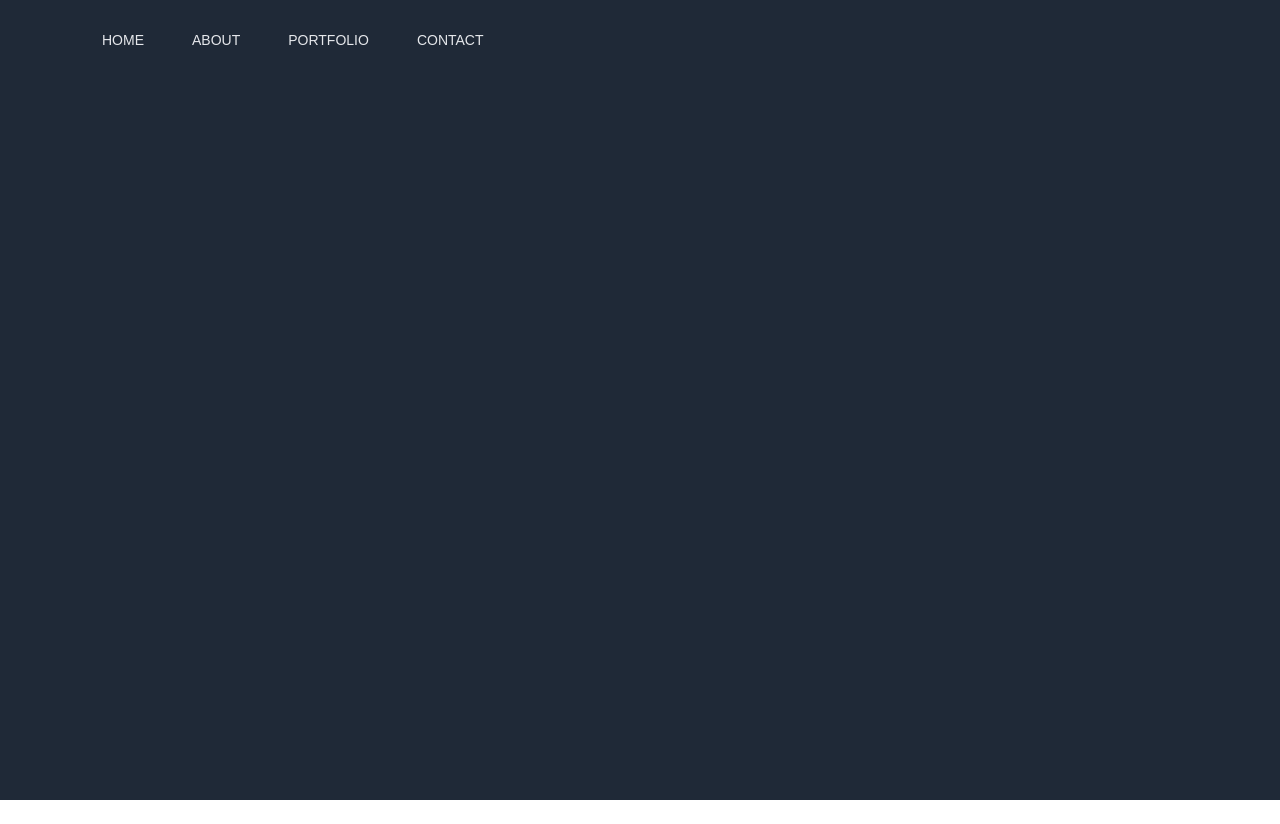
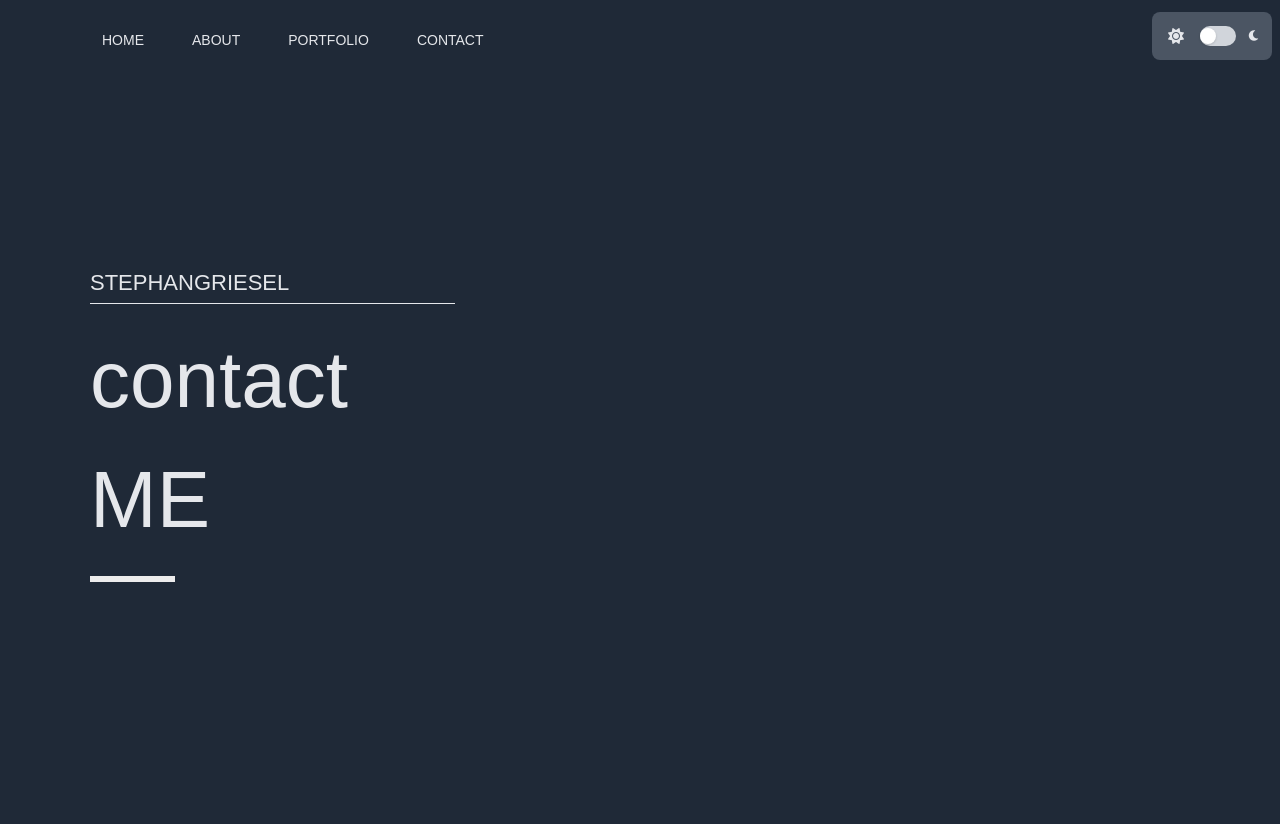
Before and after one commit to stephangriesel/stephangriesel-2022, a Vue app: page /contact in a window 1280 px wide. Before the commit this address had no page. Before the commit the page ends 800 px from the top, so only its background shows below. Built offline with nearby package versions, Linux system fonts and the light colour scheme.

Commit message:
views add, routes update

```diff
--- a/src/components/Navigation.vue
+++ b/src/components/Navigation.vue
@@ -5,9 +5,9 @@
       </div>
       <ul v-show="!mobile" class="navigation">
         <li><router-link class="link" :to="{name: 'Home'}">Home</router-link></li>
-        <li><router-link class="link" :to="{name: ''}">About</router-link></li>
-        <li><router-link class="link" :to="{name: ''}">Portfolio</router-link></li>
-        <li><router-link class="link" :to="{name: ''}">Contact</router-link></li>
+        <li><router-link class="link" :to="{name: 'About'}">About</router-link></li>
+        <li><router-link class="link" :to="{name: 'Portfolio'}">Portfolio</router-link></li>
+        <li><router-link class="link" :to="{name: 'Contact'}">Contact</router-link></li>
       </ul>
       <div class="icon">
         <i @click="toggleMobileNav" v-show="mobile" class="fa fa-bars" :class="{'icon-active' : mobileNav}"></i>
@@ -15,9 +15,9 @@
       <transition name="mobile-nav">
         <ul v-show="mobileNav" class="dropdown-nav">
           <li><router-link class="link" :to="{name: 'Home'}">Home</router-link></li>
-          <li><router-link class="link" :to="{name: ''}">About</router-link></li>
-          <li><router-link class="link" :to="{name: ''}">Portfolio</router-link></li>
-          <li><router-link class="link" :to="{name: ''}">Contact</router-link></li>
+          <li><router-link class="link" :to="{name: 'About'}">About</router-link></li>
+          <li><router-link class="link" :to="{name: 'Portfolio'}">Portfolio</router-link></li>
+          <li><router-link class="link" :to="{name: 'Contact'}">Contact</router-link></li>
        </ul>
       </transition>
     </nav>
--- a/src/router/index.js
+++ b/src/router/index.js
@@ -1,5 +1,8 @@
 import { createRouter, createWebHistory } from 'vue-router';
 import Home from '../views/Home.vue';
+import About from '../views/About.vue';
+import Portfolio from '../views/Portfolio.vue';
+import Contact from '../views/Contact.vue';
 
 const routes = [
   {
@@ -7,6 +10,22 @@ const routes = [
     name: 'Home',
     component: Home,
   },
+  {
+    path: '/about',
+    name: 'About',
+    component: About,
+  },
+  {
+    path: '/portfolio',
+    name: 'Portfolio',
+    component: Portfolio,
+  },
+  {
+    path: '/contact',
+    name: 'Contact',
+    component: Contact,
+  },
+  // need to have this line break for eslinter ¯\_(ツ)_/¯
 ];
 
 const router = createRouter({
--- /dev/null
+++ b/src/views/About.vue
@@ -0,0 +1,71 @@
+<template>
+  <Darkmode/>
+  <div class="about">
+    <section class="hero">
+      <div class="hero-text container">
+        <h4>StephanGriesel</h4>
+        <hr />
+        <h2>
+          about<br />
+          ME
+        </h2>
+        <hr />
+      </div>
+    </section>
+  </div>
+</template>
+
+<script>
+
+import Darkmode from '../components/Darkmode.vue';
+
+export default {
+  name: 'About',
+  components: {
+    Darkmode,
+
+  },
+};
+</script>
+
+<style lang="scss">
+.hero {
+  /* background-image: url("../assets/hero-bg.png");
+  background-attachment: fixed; */
+  position: relative;
+  height: 100vh;
+  img {
+    object-fit: cover;
+    height: 100%;
+    width: 100%;
+  }
+  .hero-text {
+    height: 100%;
+    display: flex;
+    flex-direction: column;
+    justify-content: center;
+    h4 {
+      text-transform: uppercase;
+      font-size: 22px;
+      padding-bottom: 4px;
+    }
+    h2 {
+      font-size: 50px;
+      @media (min-width: 550px) {
+        font-size: 80px;
+      }
+    }
+    hr:nth-child(2) {
+      max-width: 365px;
+      margin-bottom: 16px;
+    }
+    hr:nth-child(4) {
+      height: 6px;
+      background-color: #ECECEC;
+      border: none;
+      max-width: 85px;
+      margin-top: 16px;
+    }
+  }
+}
+</style>
--- /dev/null
+++ b/src/views/Contact.vue
@@ -0,0 +1,71 @@
+<template>
+  <Darkmode/>
+  <div class="portfolio">
+    <section class="hero">
+      <div class="hero-text container">
+        <h4>StephanGriesel</h4>
+        <hr />
+        <h2>
+          contact<br />
+          ME
+        </h2>
+        <hr />
+      </div>
+    </section>
+  </div>
+</template>
+
+<script>
+
+import Darkmode from '../components/Darkmode.vue';
+
+export default {
+  name: 'Contact',
+  components: {
+    Darkmode,
+
+  },
+};
+</script>
+
+<style lang="scss">
+.hero {
+  /* background-image: url("../assets/hero-bg.png");
+  background-attachment: fixed; */
+  position: relative;
+  height: 100vh;
+  img {
+    object-fit: cover;
+    height: 100%;
+    width: 100%;
+  }
+  .hero-text {
+    height: 100%;
+    display: flex;
+    flex-direction: column;
+    justify-content: center;
+    h4 {
+      text-transform: uppercase;
+      font-size: 22px;
+      padding-bottom: 4px;
+    }
+    h2 {
+      font-size: 50px;
+      @media (min-width: 550px) {
+        font-size: 80px;
+      }
+    }
+    hr:nth-child(2) {
+      max-width: 365px;
+      margin-bottom: 16px;
+    }
+    hr:nth-child(4) {
+      height: 6px;
+      background-color: #ECECEC;
+      border: none;
+      max-width: 85px;
+      margin-top: 16px;
+    }
+  }
+}
+</style>
--- /dev/null
+++ b/src/views/Portfolio.vue
@@ -0,0 +1,71 @@
+<template>
+  <Darkmode/>
+  <div class="portfolio">
+    <section class="hero">
+      <div class="hero-text container">
+        <h4>StephanGriesel</h4>
+        <hr />
+        <h2>
+          port<br />
+          FOLIO
+        </h2>
+        <hr />
+      </div>
+    </section>
+  </div>
+</template>
+
+<script>
+
+import Darkmode from '../components/Darkmode.vue';
+
+export default {
+  name: 'Portfolio',
+  components: {
+    Darkmode,
+
+  },
+};
+</script>
+
+<style lang="scss">
+.hero {
+  /* background-image: url("../assets/hero-bg.png");
+  background-attachment: fixed; */
+  position: relative;
+  height: 100vh;
+  img {
+    object-fit: cover;
+    height: 100%;
+    width: 100%;
+  }
+  .hero-text {
+    height: 100%;
+    display: flex;
+    flex-direction: column;
+    justify-content: center;
+    h4 {
+      text-transform: uppercase;
+      font-size: 22px;
+      padding-bottom: 4px;
+    }
+    h2 {
+      font-size: 50px;
+      @media (min-width: 550px) {
+        font-size: 80px;
+      }
+    }
+    hr:nth-child(2) {
+      max-width: 365px;
+      margin-bottom: 16px;
+    }
+    hr:nth-child(4) {
+      height: 6px;
+      background-color: #ECECEC;
+      border: none;
+      max-width: 85px;
+      margin-top: 16px;
+    }
+  }
+}
+</style>
```
